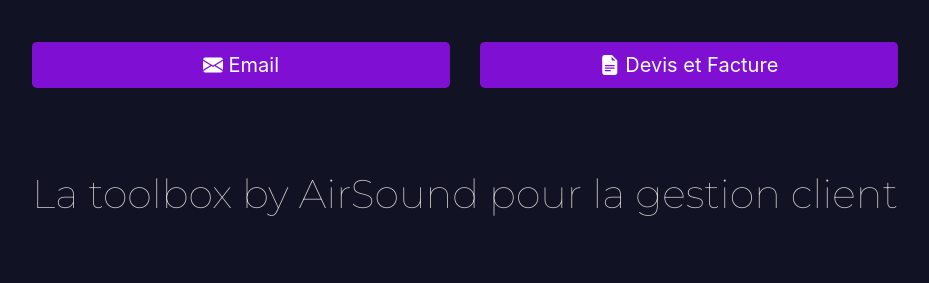
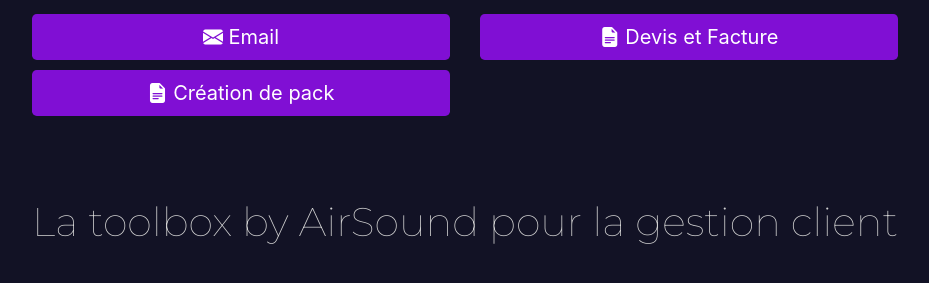
Before and after one commit to airsoundlocation/airsoundlocation.github.io, a plain HTML site: page index.html in a window 1280 px wide. Shown: the part 457-740 px from the top of the page, without its empty margins (175-1104 px from the left). Drawn offline with nearby package versions, Linux system fonts and the light colour scheme.

Commit message:
Update index.html

```diff
--- a/index.html
+++ b/index.html
@@ -59,6 +59,9 @@
       <div class="col-md-6">
         <a href="https://airsoundlocation.github.io/airsound_invoice_form/" class="btn btn-custom btn-lg btn-block" role="button"><i class="bi bi-file-earmark-text-fill"></i> Devis et Facture</a>
       </div>
+      <div class="col-md-6">
+        <a href="https://airsoundlocation.github.io/pack_generator/" class="btn btn-custom btn-lg btn-block" role="button"><i class="bi bi-file-earmark-text-fill"></i> Création de pack</a>
+      </div>
     </div>
     <br>
     <br>
```
